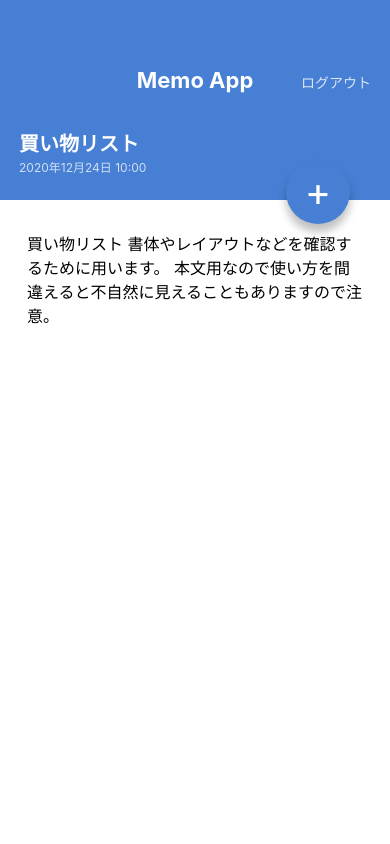
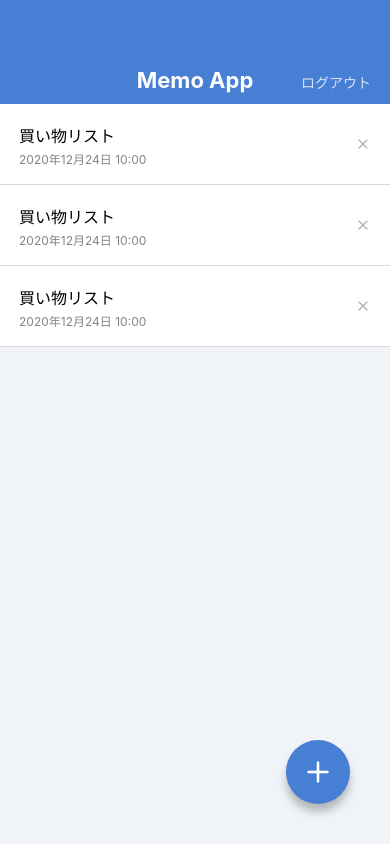
Before and after one commit to onTheRice/MemoApp, a React Native app: screen / in a window 390 px wide. Built offline with nearby package versions, Linux system fonts and the light colour scheme.

Commit message:
Install @expo/vector-icons

```diff
--- a/App.jsx
+++ b/App.jsx
@@ -6,7 +6,7 @@
 
 export default function App() {
   return (
-  // <MemoListScreen />
-    <MemoDetailScreen />
+    <MemoListScreen />
+    // <MemoDetailScreen />
   );
 }
--- a/package.json
+++ b/package.json
@@ -8,6 +8,7 @@
     "eject": "expo eject"
   },
   "dependencies": {
+    "@expo/vector-icons": "^10.2.1",
     "expo": "~44.0.0",
     "expo-status-bar": "~1.2.0",
     "prop-types": "^15.7.2",
--- a/src/components/CircleButton.jsx
+++ b/src/components/CircleButton.jsx
@@ -1,20 +1,21 @@
 /* eslint-disable linebreak-style */
 import React from 'react';
-import { View, Text, StyleSheet } from 'react-native';
+import { View, StyleSheet } from 'react-native';
 import { string, shape } from 'prop-types';
+import { Feather } from '@expo/vector-icons';
 
 export default function CircleButton(props) {
-  const { children, style } = props;
+  const { style, name } = props;
   return (
     <View style={[styles.circleButton, style]}>
-      <Text style={styles.circleButtonLabel}>{ children }</Text>
+      <Feather name={name} size={32} color="white" />
     </View>
   );
 }
 
 CircleButton.propTypes = {
-  children: string.isRequired,
   style: shape(),
+  name: string.isRequired,
 };
 
 CircleButton.defaultProps = {
--- a/src/components/MemoList.jsx
+++ b/src/components/MemoList.jsx
@@ -1,6 +1,7 @@
 /* eslint-disable linebreak-style */
 import React from 'react';
 import { View, Text, StyleSheet } from 'react-native';
+import { Feather } from '@expo/vector-icons';
 
 export default function MemoList() {
   return (
@@ -11,7 +12,7 @@
           <Text style={styles.memoListItemDate}>2020年12月24日 10:00</Text>
         </View>
         <View>
-          <Text>X</Text>
+          <Feather name="x" size={16} color="#B0B0B0" />
         </View>
       </View>
 
@@ -21,7 +22,7 @@
           <Text style={styles.memoListItemDate}>2020年12月24日 10:00</Text>
         </View>
         <View>
-          <Text>X</Text>
+          <Feather name="x" size={16} color="#B0B0B0" />
         </View>
       </View>
 
@@ -31,7 +32,7 @@
           <Text style={styles.memoListItemDate}>2020年12月24日 10:00</Text>
         </View>
         <View>
-          <Text>X</Text>
+          <Feather name="x" size={16} color="#B0B0B0" />
         </View>
       </View>
     </View>
--- a/src/screens/MemoDetailScreen.jsx
+++ b/src/screens/MemoDetailScreen.jsx
@@ -1,6 +1,8 @@
 /* eslint-disable linebreak-style */
 import React from 'react';
-import { View, ScrollView, Text, StyleSheet } from 'react-native';
+import {
+  View, ScrollView, Text, StyleSheet,
+} from 'react-native';
 
 import AppBar from '../components/AppBar';
 import CircleButton from '../components/CircleButton';
@@ -20,7 +22,7 @@
           本文用なので使い方を間違えると不自然に見えることもありますので注意。
         </Text>
       </ScrollView>
-      <CircleButton style={{ top: 160, bottom: 'auto' }}>+</CircleButton>
+      <CircleButton style={{ top: 160, bottom: 'auto' }} name="edit-2" />
     </View>
   );
 }
--- a/src/screens/MemoListScreen.jsx
+++ b/src/screens/MemoListScreen.jsx
@@ -11,7 +11,7 @@
     <View style={styles.container}>
       <AppBar />
       <MemoList />
-      <CircleButton>+</CircleButton>
+      <CircleButton name="plus" />
     </View>
   );
 }
```
Also changed, not shown: 1 other file (tests, documents, lock files or other folders).
